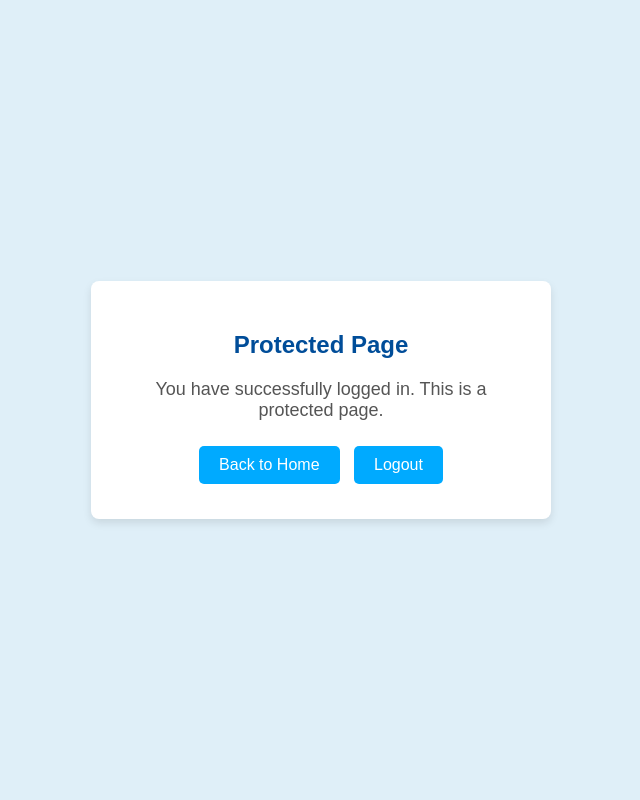
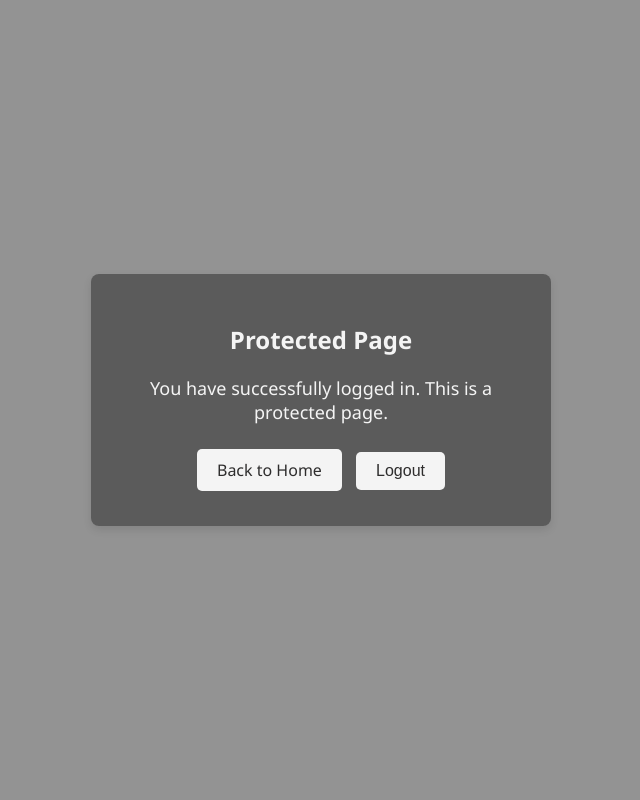
Before and after one commit to Qasimali20/Edtech, a Django app: page /protected/ in a window 1280 px wide. Shown: the whole page, without its empty margins (319-959 px from the left). Run offline with Django 5.2, Linux system fonts and the light colour scheme; a user stored in the database is signed in.

Commit message:
protected update

```diff
--- a/login/templates/login/protected.html
+++ b/login/templates/login/protected.html
@@ -8,9 +8,9 @@
     <!-- <link rel="stylesheet" type="text/css" href="{% static 'styles/styles.css' %}"> -->
     <style>
         body {
-            font-family: Arial, sans-serif;
-            background-color: #dfeff8; /* Light blue background */
-            color: #333;
+            font-family:'Segoe UI', Tahoma, Geneva, Verdana, sans-serif;
+            background-color: #555555a1;
+            color: #f4f4f4;
             display: flex;
             justify-content: center;
             align-items: center;
@@ -18,7 +18,7 @@
             margin: 0;
         }
         .container {
-            background-color: #ffffff;
+            background-color: #33333393;
             border-radius: 8px;
             box-shadow: 0 4px 8px rgba(0, 0, 0, 0.1);
             padding: 30px;
@@ -27,20 +27,20 @@
             text-align: center;
         }
         h2 {
-            color: #004d99; /* Darker blue for headings */
+            color: #f4f4f4;
             margin-bottom: 20px;
             font-size: 24px;
         }
         p {
             font-size: 18px;
-            color: #555;
+            color: #f4f4f4;
         }
         .button-group {
             margin-top: 20px;
         }
         a, button {
-            background-color: #00aaff; /* Bright blue button */
-            color: #fff;
+            background-color: #f4f4f4;
+            color: #0c0a0ada;
             padding: 10px 20px;
             border-radius: 5px;
             border: none;
@@ -52,7 +52,7 @@
             display: inline-block;
         }
         a:hover, button:hover {
-            background-color: #0088cc; /* Darker blue on hover */
+            background-color: #5555558e;
         }
         form {
             display: inline-block;
```
